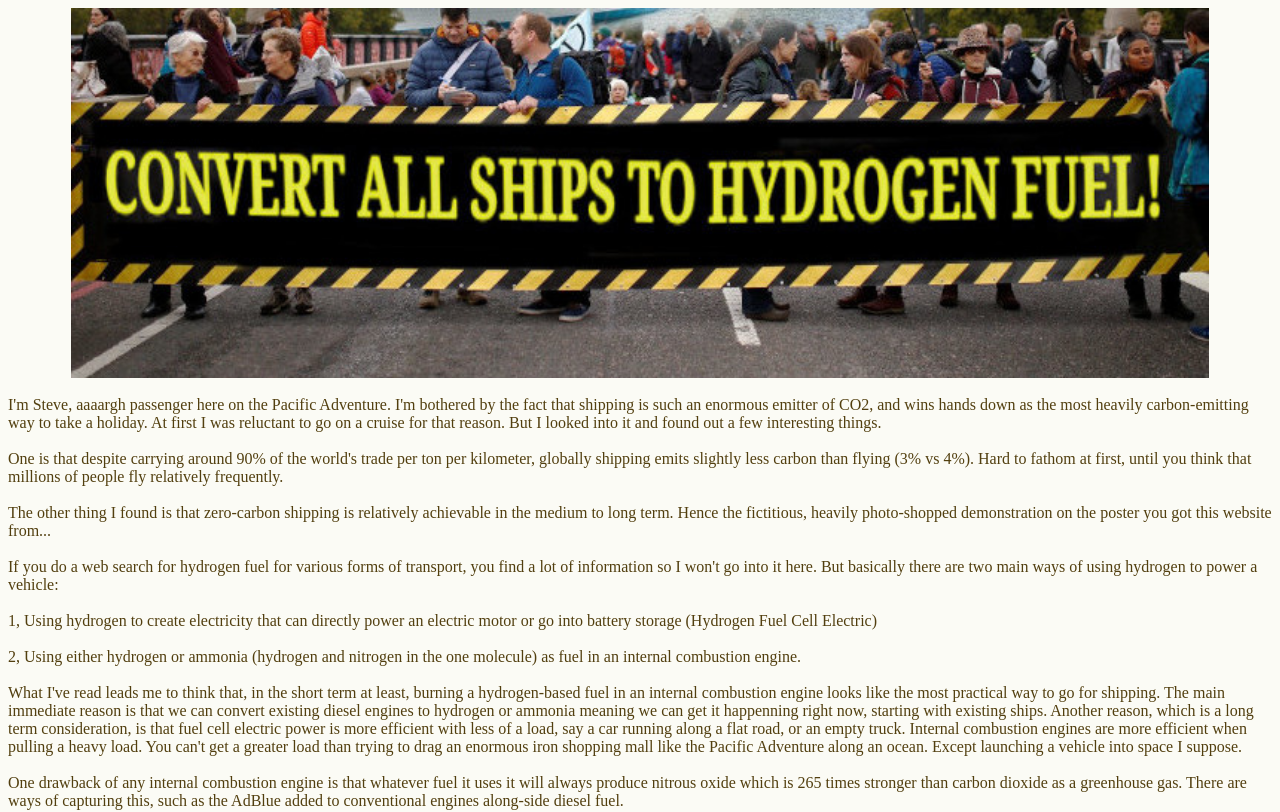
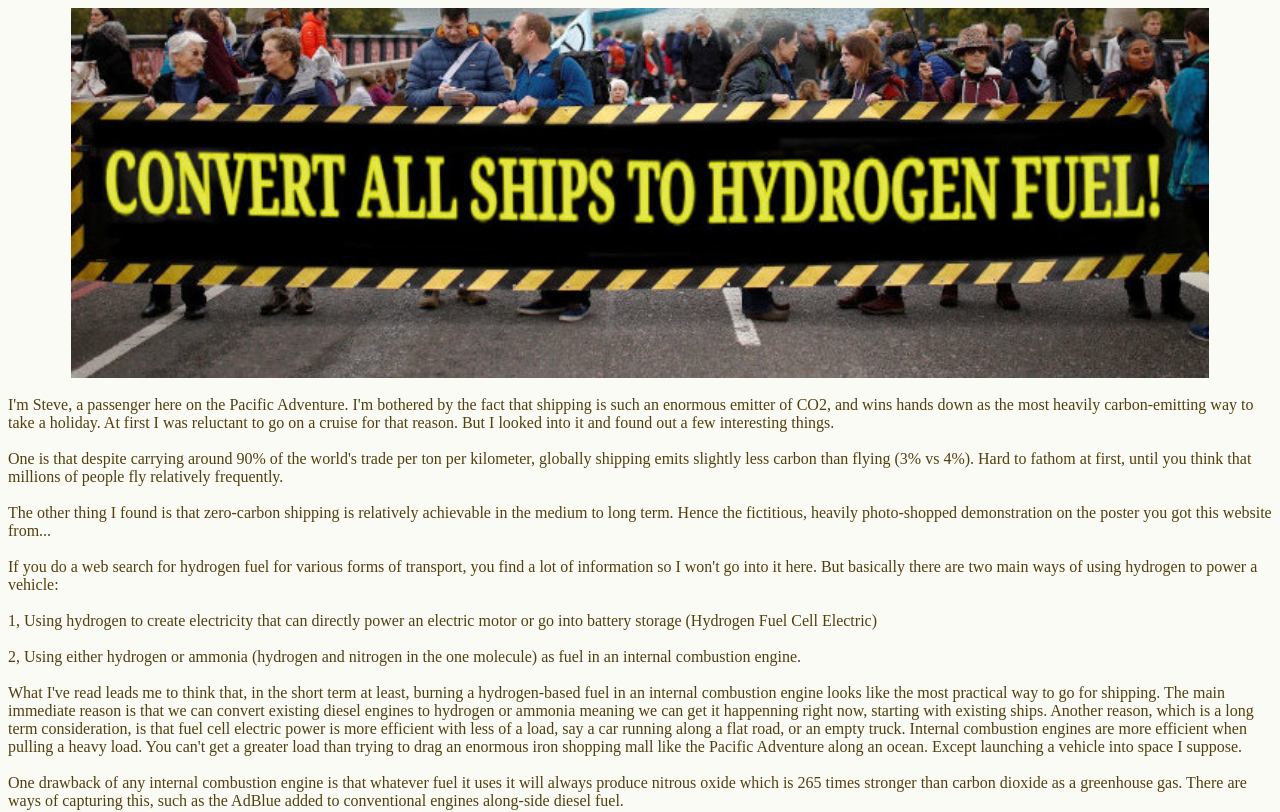
Before and after one commit to stevehmoss/convert2h, a plain HTML site: page index.html in a window 1280 px wide. Shown: the top 812 px of the page. Drawn offline with Linux system fonts and the light colour scheme.

Commit message:
Update index.html

```diff
--- a/index.html
+++ b/index.html
@@ -24,7 +24,7 @@ width:90%;
 <br>
 <img src="banner.jpg" alt="photograph">
 <br>
-I'm Steve, aaaargh passenger here on the Pacific Adventure. I'm bothered by the fact that shipping is such an enormous emitter of CO2, and wins hands down as the most heavily carbon-emitting way to take a holiday. At first I was reluctant to go on a cruise for that reason. But I looked into it and found out a few interesting things.
+I'm Steve, a passenger here on the Pacific Adventure. I'm bothered by the fact that shipping is such an enormous emitter of CO2, and wins hands down as the most heavily carbon-emitting way to take a holiday. At first I was reluctant to go on a cruise for that reason. But I looked into it and found out a few interesting things.
 <br>
 <br>
 One is that despite carrying around 90% of the world's  trade per ton per kilometer, globally shipping emits slightly less carbon than flying (3% vs 4%). Hard to fathom at first, until you think that millions of people fly relatively frequently.
```
